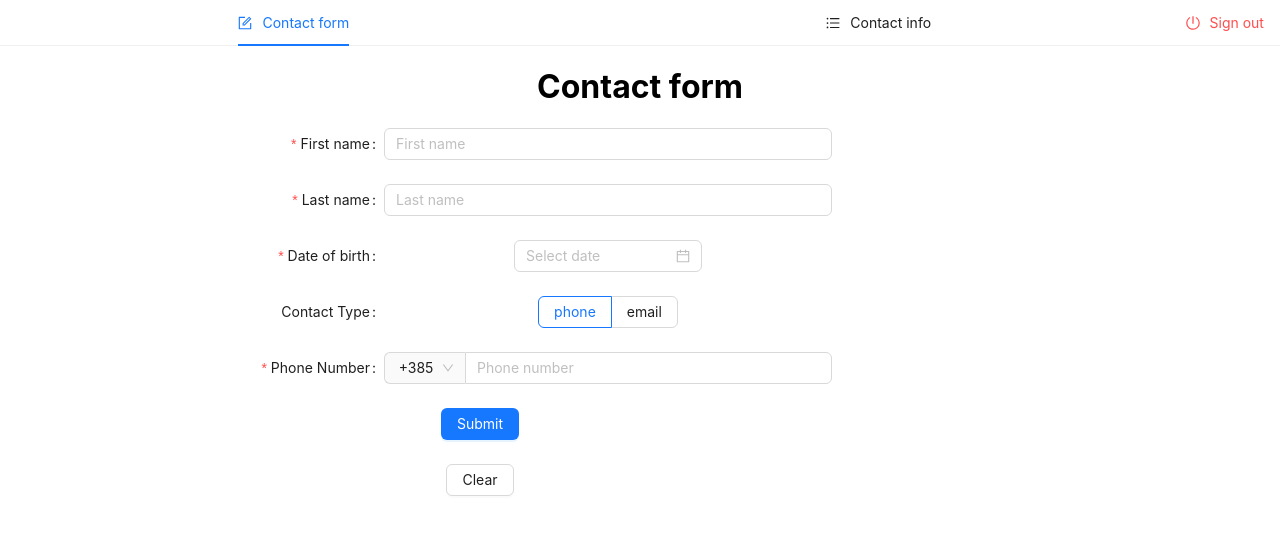
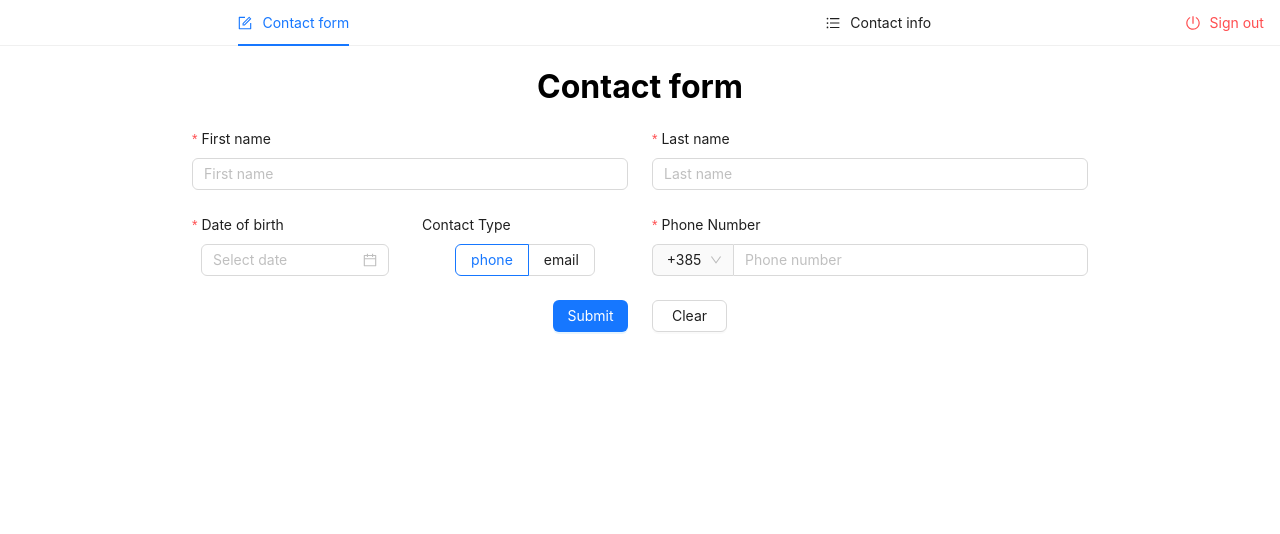
Before and after one commit to AntonioCmrk/react-contacts-form, a React (Create React App) app in the folder contact-form/: page /home in a window 1280 px wide. Shown: the top 534 px of the page. Built offline with nearby package versions, Linux system fonts and the light colour scheme; sample sign-in values are in the browser's storage.

Commit message:
navbar rendering ne radi kako treba

```diff
--- a/contact-form/src/App.tsx
+++ b/contact-form/src/App.tsx
@@ -6,10 +6,12 @@ import Login from "./Login";
 import { useState } from "react";
 import ContactInfo from "./ContactInfo";
 import PrivateRoutes from "./PrivateRoutes";
+import Layout from "./components/layout/Layout";
 
 function App() {
   const [contacts, setContacts] = useState([]);
   return (
+    <Layout>
       <div className="App">
         <Routes>
           <Route element={<PrivateRoutes />}>
@@ -30,6 +32,7 @@ function App() {
           <Route path="*" element={<Error />} />
         </Routes>
       </div>
+    </Layout>
   );
 }
 
--- a/contact-form/src/ContactInfo.tsx
+++ b/contact-form/src/ContactInfo.tsx
@@ -1,4 +1,14 @@
-import { Table, Modal, Input, Form, DatePicker, Select, Button } from "antd";
+import {
+  Table,
+  Modal,
+  Input,
+  Form,
+  DatePicker,
+  Select,
+  Button,
+  Row,
+  Col,
+} from "antd";
 import { EditOutlined, DeleteOutlined } from "@ant-design/icons";
 import { useState } from "react";
 const { Option } = Select;
@@ -142,11 +152,11 @@ const ContactInfo = ({ contacts, setContacts }: any) => {
   return (
     <div>
       <h1>ContactInfo</h1>
-      <Table
-        style={{ marginLeft: "5%", marginRight: "5%" }}
-        dataSource={contacts}
-        columns={columns}
-      />
+      <Row justify="center">
+        <Col span={20}>
+          <Table dataSource={contacts} columns={columns} />
+        </Col>
+      </Row>
       <Modal
         title="Edit Contact"
         open={isEditing}
@@ -156,13 +166,13 @@ const ContactInfo = ({ contacts, setContacts }: any) => {
       >
         <Form
           form={form}
-          labelCol={{ span: 4 }}
-          wrapperCol={{ span: 14 }}
           layout="vertical"
           style={{ width: "100%" }}
           onFinish={onFinish}
           onFinishFailed={onFinishFailed}
         >
+          <Row justify="center" gutter={[24, 12]}>
+            <Col xs={24} sm={24} md={24} lg={24} xl={24} xxl={24}>
               <Form.Item
                 label="First name"
                 name="fname"
@@ -171,6 +181,8 @@ const ContactInfo = ({ contacts, setContacts }: any) => {
               >
                 <Input value={editingContact?.fname} placeholder="First name" />
               </Form.Item>
+            </Col>
+            <Col xs={24} sm={24} md={24} lg={24} xl={24} xxl={24}>
               <Form.Item
                 label="Last name"
                 name="lname"
@@ -178,13 +190,19 @@ const ContactInfo = ({ contacts, setContacts }: any) => {
               >
                 <Input placeholder="Last name" />
               </Form.Item>
+            </Col>
+            <Col xs={24} sm={24} md={24} lg={24} xl={24} xxl={24}>
               <Form.Item
                 label="Date of birth"
                 name="dateOfBirth"
-            rules={[{ required: true, message: validateMessages.types.date }]}
+                rules={[
+                  { required: true, message: validateMessages.types.date },
+                ]}
               >
                 <DatePicker format={"DD/MM/YYYY"} />
               </Form.Item>
+            </Col>
+            <Col xs={24} sm={24} md={24} lg={24} xl={24} xxl={24}>
               {isEmail ? (
                 <Form.Item
                   name="email"
@@ -215,16 +233,22 @@ const ContactInfo = ({ contacts, setContacts }: any) => {
                   />
                 </Form.Item>
               )}
+            </Col>
+            <Col xs={4} sm={4} md={4} lg={4} xl={4} xxl={4}>
               <Form.Item>
                 <Button type="primary" htmlType="submit">
                   Submit
                 </Button>
               </Form.Item>
+            </Col>
+            <Col xs={4} sm={4} md={4} lg={4} xl={4} xxl={4}>
               <Form.Item>
                 <Button type="default" onClick={() => resetEditing()}>
                   Cancel
                 </Button>
               </Form.Item>
+            </Col>
+          </Row>
         </Form>
       </Modal>
     </div>
--- a/contact-form/src/Home.tsx
+++ b/contact-form/src/Home.tsx
@@ -7,6 +7,8 @@ import {
   Select,
   RadioChangeEvent,
   Spin,
+  Row,
+  Col,
 } from "antd";
 import { useState } from "react";
 import "./Home.css";
@@ -76,18 +78,10 @@ const Home = ({ contacts, setContacts }: any) => {
   return (
     <Spin spinning={loading}>
       <h1>Contact form</h1>
-      <div
-        style={{
-          display: "flex",
-          justifyContent: "center",
-          alignItems: "center",
-        }}
-      >
+
       <Form
-          labelCol={{ span: 4 }}
-          wrapperCol={{ span: 14 }}
-          layout="horizontal"
-          style={{ width: "60%" }}
+        style={{ marginLeft: "15%", marginRight: "15%" }}
+        layout="vertical"
         initialValues={{
           contactType: contactType,
           prefix: prefixSelector.props.children.props.children[0].props.value,
@@ -96,6 +90,8 @@ const Home = ({ contacts, setContacts }: any) => {
         onFinishFailed={onFinishFailed}
         form={form}
       >
+        <Row justify="space-evenly" gutter={[24, 12]}>
+          <Col xs={24} sm={24} md={12} lg={12} xl={12} xxl={12}>
             <Form.Item
               label="First name"
               name="fname"
@@ -103,6 +99,8 @@ const Home = ({ contacts, setContacts }: any) => {
             >
               <Input placeholder="First name" />
             </Form.Item>
+          </Col>
+          <Col xs={24} sm={24} md={12} lg={12} xl={12} xxl={12}>
             <Form.Item
               label="Last name"
               name="lname"
@@ -110,6 +108,10 @@ const Home = ({ contacts, setContacts }: any) => {
             >
               <Input placeholder="Last name" />
             </Form.Item>
+          </Col>
+        </Row>
+        <Row justify="space-between" gutter={[24, 12]}>
+          <Col xs={12} sm={12} md={6} lg={6} xl={6} xxl={6}>
             <Form.Item
               label="Date of birth"
               name="dateOfBirth"
@@ -117,12 +119,16 @@ const Home = ({ contacts, setContacts }: any) => {
             >
               <DatePicker format={"DD/MM/YYYY"} />
             </Form.Item>
+          </Col>
+          <Col xs={12} sm={12} md={6} lg={6} xl={6} xxl={6}>
             <Form.Item label="Contact Type" name="contactType">
               <Radio.Group onChange={onChangeContactType}>
                 <Radio.Button value="phone">phone</Radio.Button>
                 <Radio.Button value="email">email</Radio.Button>
               </Radio.Group>
             </Form.Item>
+          </Col>
+          <Col xs={24} sm={24} md={12} lg={12} xl={12} xxl={12}>
             {contactType === "phone" ? (
               <Form.Item
                 name="phone"
@@ -153,18 +159,25 @@ const Home = ({ contacts, setContacts }: any) => {
                 <Input placeholder="example@mail.com" />
               </Form.Item>
             )}
+          </Col>
+        </Row>
+        <Row justify="center" gutter={[24, 12]}>
+          <Col>
             <Form.Item>
-            <Button type="primary" htmlType="submit">
+              <Button type="primary" htmlType="submit" style={{ width: 75 }}>
                 Submit
               </Button>
             </Form.Item>
+          </Col>
+          <Col>
             <Form.Item>
-            <Button type="default" htmlType="reset">
+              <Button type="default" htmlType="reset" style={{ width: 75 }}>
                 Clear
               </Button>
             </Form.Item>
+          </Col>
+        </Row>
       </Form>
-      </div>
     </Spin>
   );
 };
--- a/contact-form/src/components/layout/Layout.tsx
+++ b/contact-form/src/components/layout/Layout.tsx
@@ -2,9 +2,10 @@ import React, { ReactNode } from "react";
 import NavigationMenu from "../../NavigationMenu";
 
 const Layout = ({ children }: { children: ReactNode }) => {
+  console.log("children", children);
   return (
     <>
-      {window.location.pathname !== "/login" && <NavigationMenu />}
+      {localStorage.getItem("user") && <NavigationMenu />}
       <main> {children}</main>
     </>
   );
--- a/contact-form/src/index.tsx
+++ b/contact-form/src/index.tsx
@@ -4,7 +4,6 @@ import "./index.css";
 import App from "./App";
 import reportWebVitals from "./reportWebVitals";
 import { BrowserRouter } from "react-router-dom";
-import Layout from "./components/layout/Layout";
 
 const root = ReactDOM.createRoot(
   document.getElementById("root") as HTMLElement
@@ -12,9 +11,7 @@ const root = ReactDOM.createRoot(
 root.render(
   <React.StrictMode>
     <BrowserRouter>
-      <Layout>
-        <App />
-      </Layout>
+      <App />
     </BrowserRouter>
   </React.StrictMode>
 );
```
Lines whose indentation alone changed are shown as unchanged.
